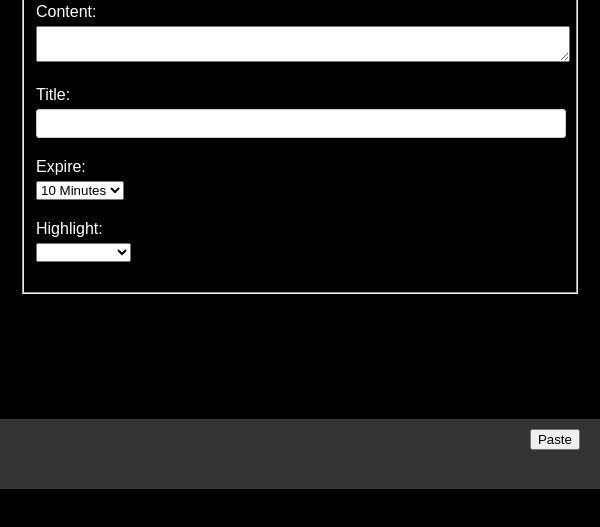
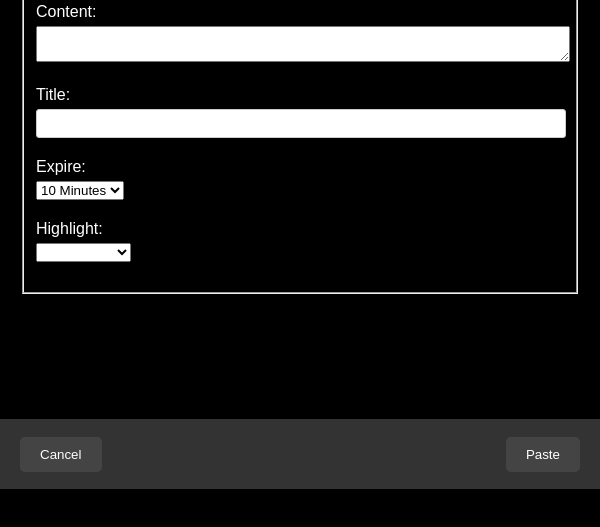
Before and after one commit to asdf23/PasteBin, an Electron app: page newPaste.html in a window 600 px wide. Shown: the part 111-638 px from the top of the page. Drawn offline with Linux system fonts and the light colour scheme.

Commit message:
Allows new paste to be cancelled

```diff
--- a/index.js
+++ b/index.js
@@ -39,6 +39,9 @@ ipcMain.on("invokeActionSettingsSaved", (event, settingsData) => {
 		}
 	}
 	settingsWindow.hide();
+});
+ipcMain.on("invokeActionNewPasteCancel", (event, pasteData) => {
+	newPasteWindow.hide();
 });
 ipcMain.on("invokeActionNewPasteSend", (event, pasteData) => {
 	console.log("pre-createNewPaste", pasteData);
--- a/newPaste.html
+++ b/newPaste.html
@@ -53,19 +53,36 @@
 			}
 			.textbox {
 				font-family: monospace;
-				color:green;
+				color: green;
 				background-color: lightyellow;
-				font-size:xx-large;
+				font-size: xx-large;
 			}
+
 			.expand {
-				width:100%;
+				width: 100%;
 			}
+
 			footer {
 				background-color: #333;
 				color: white;
-				text-align: right;
+				display: flex;
+				justify-content: space-between;
+				align-items: center;
 				padding: 10px 20px;
 				height: 50px; /* Fixed height */
+			}
+
+			.button {
+				background-color: #444;
+				color: white;
+				border: none;
+				padding: 10px 20px;
+				cursor: pointer;
+				border-radius: 5px;
+			}
+
+			.button:hover {
+				background-color: #555;
 			}
 		</style>
 	</head>
@@ -129,6 +146,7 @@
 			</div>
 		</div>
 		<footer>
+			<button type="button" id="btnCancel" class="button">Cancel</button>
 			<button type="button" id="btnSend" class="button" >Paste</button>
 		</footer>
 	</body>
--- a/newPaste.js
+++ b/newPaste.js
@@ -1,4 +1,9 @@
 const { ipcRenderer } = require('electron');
+var cancelButton = document.querySelector("#btnCancel");
+cancelButton.addEventListener("click", function() {
+	ipcRenderer.send("invokeActionNewPasteCancel", {});
+});
+
 var pasteButton = document.querySelector("#btnSend");
 pasteButton.addEventListener("click", function() {
 	ipcRenderer.send("invokeActionNewPasteSend", {
```
